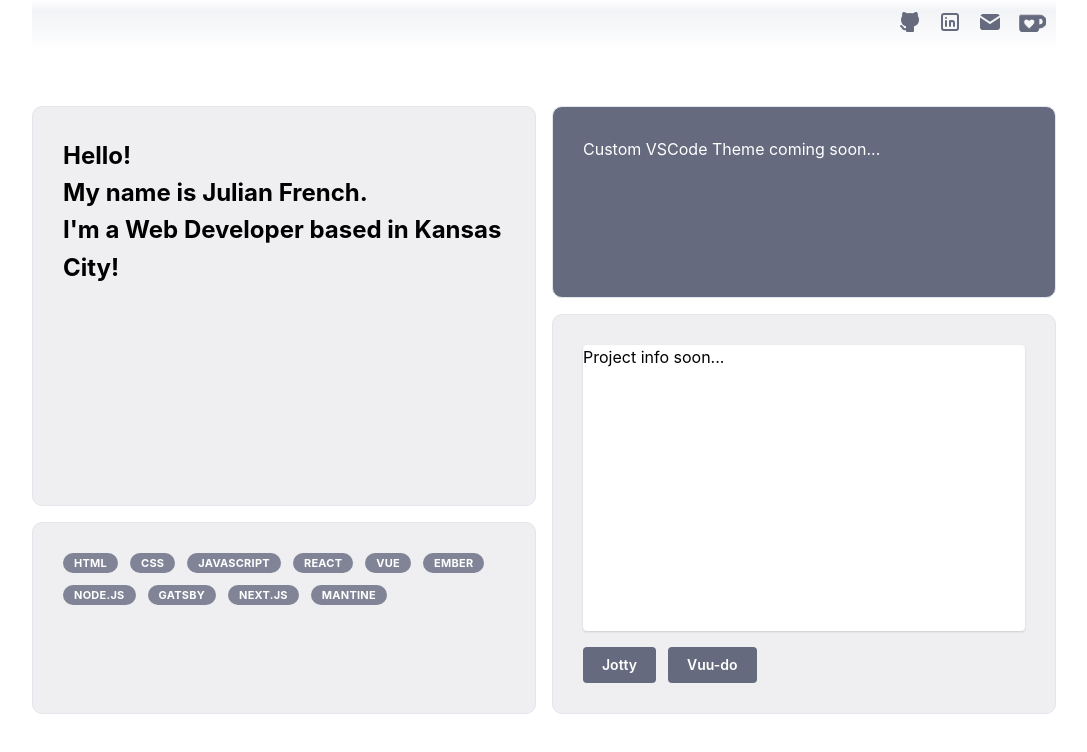
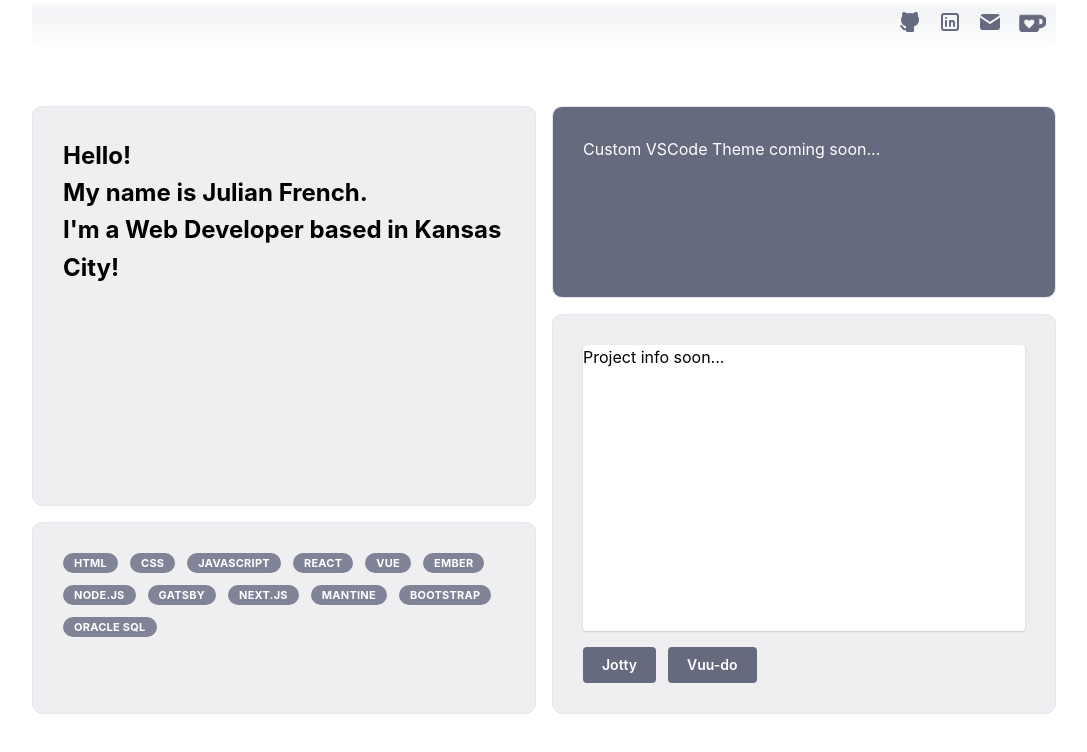
Before and after one commit to Jufrench/ju3, a Next.js app: page / in a window 1280 px wide. Shown: the top 752 px of the page, without its empty margins (96-1183 px from the left). Built offline with nearby package versions, Linux system fonts and the light colour scheme.

Commit message:
Update skills

```diff
--- a/pages/index.tsx
+++ b/pages/index.tsx
@@ -24,7 +24,7 @@ const contactInfo = [
     customIcon: <KofiIcon />
   }
 ]
-const skills: string[] = ["HTML","CSS","JavaScript","React","Vue","Ember","Node.js","Gatsby", "Next.js", "Mantine"];
+const skills: string[] = ["HTML","CSS","JavaScript","React","Vue","Ember","Node.js","Gatsby", "Next.js", "Mantine", "Bootstrap", "Oracle SQL"];
 const projectList = [
   {
     id: 0,
```
